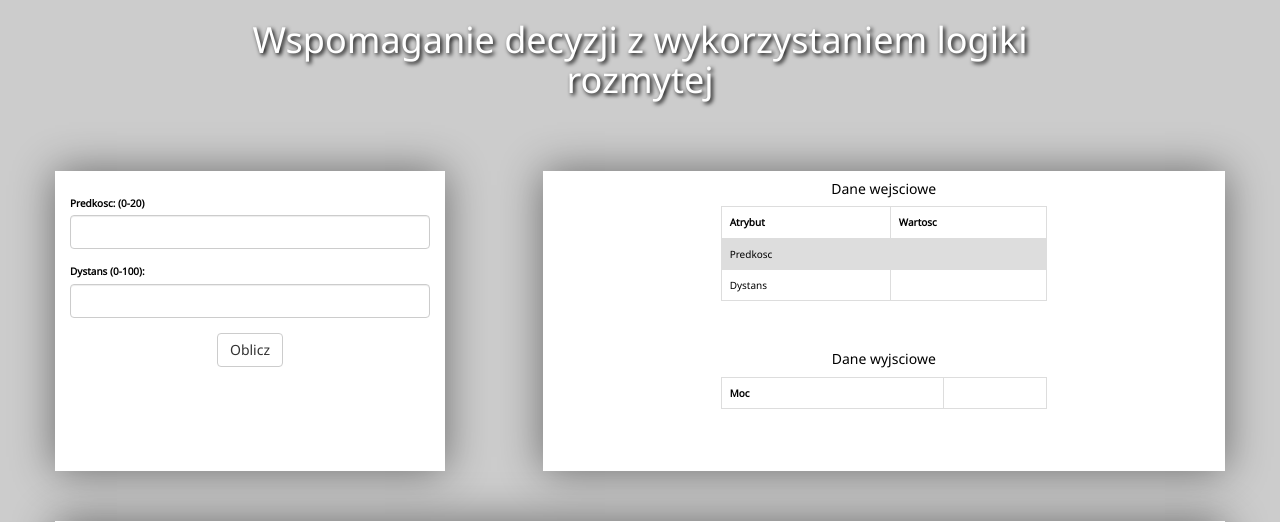
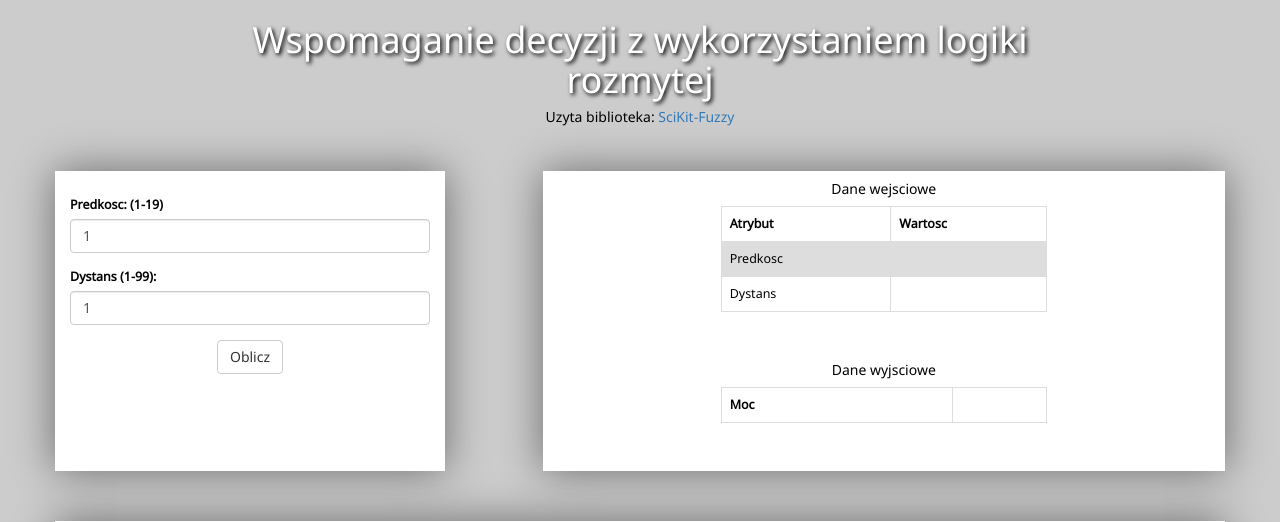
Before and after one commit to Jacaa/fuzzy_ctrl, a Flask app: page / in a window 1280 px wide. Shown: the top 522 px of the page. Run offline with Flask 2, Linux system fonts and the light colour scheme; lists and menus that the app fills with data are empty; some libraries are stand-ins or nearby versions.

Commit message:
Add improvements

```diff
--- a/TODO.txt
+++ b/TODO.txt
@@ -1,2 +1 @@
 Przetestowac
-Wyglad strony, walidacja wejsc
--- a/static/css/custom.css
+++ b/static/css/custom.css
@@ -6,8 +6,14 @@ body {
   background-color: #CCC;
 }
 
+.container h5 {
+  text-shadow: none;
+  color: black;
+}
+
 .main-page {
   margin-top: 15%;
+  font-size: 1.25em;
 }
 
 #inputs {
--- a/static/js/app.js
+++ b/static/js/app.js
@@ -9,8 +9,8 @@ $(document).ready(function(){
 
   $('#calc').click(function(){
     getInputs();
-    $('td#speed').text(inputs['speed'])
-    $('td#distance').text(inputs['distance'])
+    $('td#speed').text(inputs['speed']);
+    $('td#distance').text(inputs['distance']);
     $.ajax({
         url: '/',
         type: 'POST',
@@ -19,9 +19,10 @@ $(document).ready(function(){
         success: function(data) {
             console.log('Wysłano dane wejsciowe');
             $('.result-plot').html(data[0])
-            $('#power').text(data[1])},
+            $('#power').text(data[1].toFixed(2))},
         error: function(data) {
-            console.log('ERROR - dane wejsciowe');
+            console.log('Dane nie zostaly wyslane.');
+            alert("Zla wartosc! Predkosc od 1 do 19, Dystans od 1 do 99!")
         }
     });
   });
--- a/templates/index.html
+++ b/templates/index.html
@@ -17,18 +17,21 @@
         <div class="container">
           <div class="col-lg-10 col-lg-offset-1">
             <center><h1> Wspomaganie decyzji z wykorzystaniem logiki rozmytej </h1></center>
+            <center><h5> Uzyta biblioteka:
+              <a href="https://github.com/scikit-fuzzy/scikit-fuzzy">SciKit-Fuzzy</a>
+            </h5></center>
           </div>
 
           <div class="row main-page">
             <div class="col-lg-4" id="inputs">
               <form>
                 <div class="form-group">
-                  <label for="speed">Predkosc: (0-20)</label>
-                  <input type="number" class="form-control" id="speed" min="0" max="20">
+                  <label for="speed">Predkosc: (1-19)</label>
+                  <input type="number" class="form-control" id="speed" min="1" max="19" value="1">
                 </div>
                 <div class="form-group">
-                  <label for="distance">Dystans (0-100):</label>
-                  <input type="number" class="form-control" id="distance" min="0" max="100">
+                  <label for="distance">Dystans (1-99):</label>
+                  <input type="number" class="form-control" id="distance" min="1" max="99" value="1">
                 </div>
                 <center><button type="button" class="btn btn-default" id="calc">Oblicz</button></center>
               </form>
```
Also changed, not shown: 1 other file.
